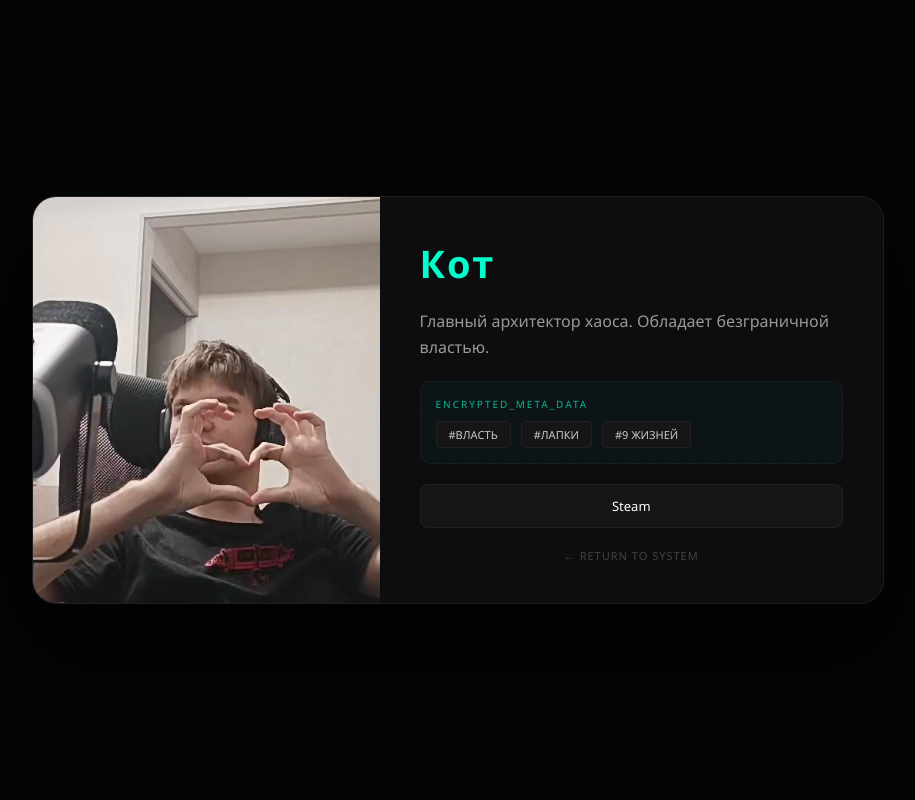
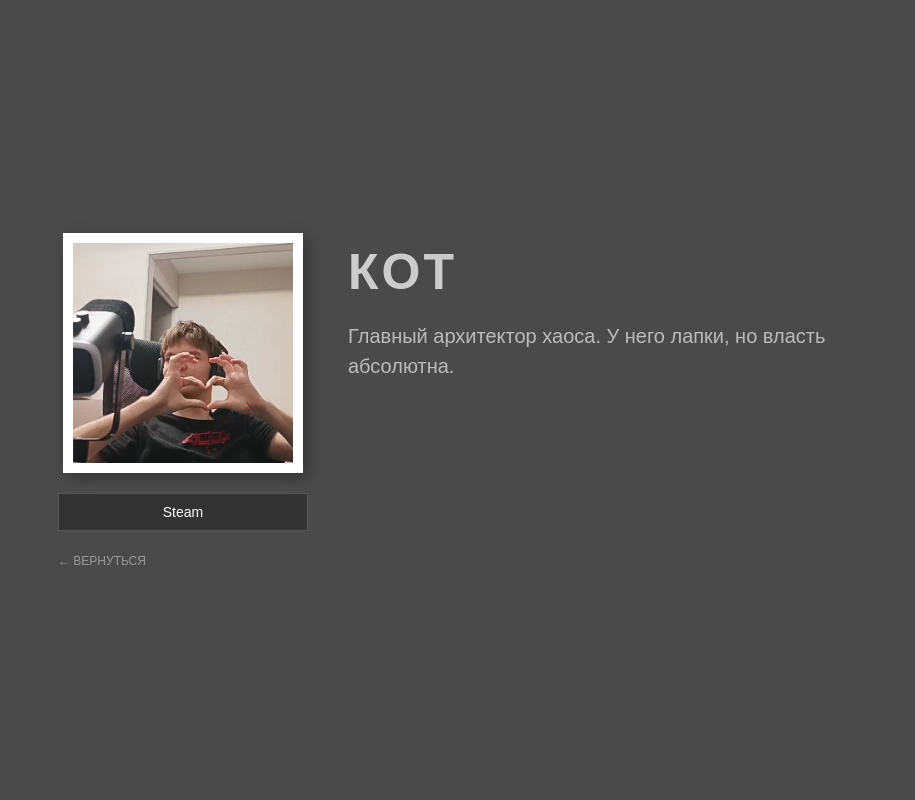
Before and after one commit to InTheNeko/neko, a Flask app: page /cat in a window 1280 px wide. Shown: the whole page, without its empty margins (182-1097 px from the left). Run offline with Flask 3, Linux system fonts and the light colour scheme.

Commit message:
Описание обновления

```diff
--- a/app.py
+++ b/app.py
@@ -13,37 +13,18 @@ def home():
 
 @app.route('/<page_name>')
 def show_page(page_name):
-    # Структура: "ключ": (Имя, Описание, Фото, [Ссылки], [Мета-теги для декора])
     friends_info = {
-        "cat": ("Кот", "Главный архитектор хаоса. Обладает безграничной властью.", "cat.jpg",
-                [("Steam", "https://steamcommunity.com")],
-                ["ВЛАСТЬ", "ЛАПКИ", "9 ЖИЗНЕЙ"]),
-
-        "ruslan": ("Руслан", "Мастер тактических решений. Почти всегда в деле.", "ruslan.jpg",
-                   [("Steam", "https://steamcommunity.com")],
-                   ["ТАКТИКА", "STAMINA", "RELIABLE"]),
-
-        "andrey": ("Андрей", "Легенда состава. Его спокойствие пугает врагов.", "andrey.jpg",
-                   [("Steam", "https://steamcommunity.com")],
-                   ["FOOD_BUFF", "CHILL", "LEGEND"]),
-
-        "timokha": ("Тимофка", "Стихийное бедствие. Никто не знает, чего от него ждать.", "timokha.jpg",
-                    [("Steam", "https://steamcommunity.com")],
-                    ["CHAOS", "RANDOM", "LUCK: 100"]),
-
-        "lesha": ("Лёша", "Надежный как швейцарские часы. Всегда поддержит.", "lesha.jpg",
-                  [("Steam", "https://steamcommunity.com")],
-                  ["STABILITY", "DWARVEN_ARMOR", "SUPPORT"]),
-
-        "ibragim": ("Ибрагим", "Молодой талант с огромным потенциалом. Гроза серверов.", "ibragim.jpg",
-                    [("Steam", "https://steamcommunity.com")],
-                    ["FUTURE", "TALENT", "SPEED"])
+        "cat": ("Кот", "Главный архитектор хаоса. У него лапки, но власть абсолютна.", "cat.jpg", [("Steam", "#")]),
+        "ruslan": ("Руслан", "Мастер тактики. Почти всегда берет инициативу на себя.", "ruslan.jpg", [("Steam", "#")]),
+        "andrey": ("Андрей", "Легенда состава. Спокоен и крайне опасен.", "andrey.jpg", [("Steam", "#")]),
+        "timokha": ("Тимофка", "Стихийное бедствие. Никто не знает его следующий шаг.", "timokha.jpg", [("Steam", "#")]),
+        "lesha": ("Лёша", "Надежный как скала. Всегда там, где нужна поддержка.", "lesha.jpg", [("Steam", "#")]),
+        "ibragim": ("Ибрагим", "Молодой талант. Будущее этой команды.", "ibragim.jpg", [("Steam", "#")])
     }
 
     data = friends_info.get(page_name)
     if data:
-        return render_template('index.html', title=data[0], description=data[1], photo=data[2],
-                               links=data[3], tags=data[4], is_home=False)
+        return render_template('index.html', title=data[0], description=data[1], photo=data[2], links=data[3], is_home=False)
     return "Not Found", 404
 
 if __name__ == '__main__':
--- a/templates/index.html
+++ b/templates/index.html
@@ -2,107 +2,139 @@
 <html lang="ru">
 <head>
     <meta charset="UTF-8">
-    <meta name="viewport" content="width=device-width, initial-scale=1.0">
     <title>{{ title }}</title>
     <style>
-        :root { --accent: #00ffcc; --bg: #050505; --card-bg: #0d0d0f; }
-
         body {
-            margin: 0; font-family: 'Segoe UI', sans-serif;
-            background-color: var(--bg); color: #fff;
-            display: flex; justify-content: center; align-items: center; min-height: 100vh;
+            margin: 0;
+            background-color: #4a4a4a; /* Темно-серый фон как на рисунке */
+            color: #fff;
+            font-family: Arial, sans-serif;
+            display: flex;
+            justify-content: center;
+            align-items: center;
+            min-height: 100vh;
         }
 
-        /* Главная страница (вертикальная) */
-        .card-home {
-            background: var(--card-bg); padding: 50px; border-radius: 30px;
-            text-align: center; width: 340px; border: 1px solid #1f1f22;
-        }
-        .card-home h1 { font-size: 50px; letter-spacing: 12px; color: var(--accent); margin-bottom: 40px; }
-
-        /* Профиль (горизонтальный) */
-        .card-profile {
-            background: var(--card-bg); display: flex; width: 850px;
-            border-radius: 24px; overflow: hidden; border: 1px solid #1f1f22;
-            box-shadow: 0 40px 100px rgba(0,0,0,0.8);
+        /* Общий контейнер (горизонтальный) */
+        .sketch-container {
+            display: flex;
+            width: 800px;
+            gap: 40px;
+            padding: 20px;
         }
 
-        /* ЛЕВАЯ ЧАСТЬ (ФОТО) */
-        .left-side { width: 45%; position: relative; }
-        .player-photo { width: 100%; height: 100%; object-fit: cover; display: block; filter: grayscale(20%); }
+        /* ЛЕВАЯ КОЛОНКА (Фото + Кнопки под ним) */
+        .left-col {
+            width: 250px;
+            display: flex;
+            flex-direction: column;
+            align-items: center;
+        }
 
-        /* ПРАВАЯ ЧАСТЬ (ИНФО) */
-        .right-side { width: 55%; padding: 40px; display: flex; flex-direction: column; justify-content: space-between; position: relative; }
+        .photo-box {
+            width: 220px;
+            height: 220px;
+            background: #fff; /* Белая рамка как на рисунке */
+            padding: 10px;
+            box-shadow: 5px 5px 15px rgba(0,0,0,0.3);
+            margin-bottom: 20px;
+        }
 
-        .profile-header h1 { font-size: 38px; margin: 0; color: var(--accent); letter-spacing: 2px; }
-        .desc { font-size: 16px; color: #999; line-height: 1.6; margin: 20px 0; }
+        .photo-box img {
+            width: 100%;
+            height: 100%;
+            object-fit: cover;
+        }
 
-        /* ИНТЕРЕСНОЕ В ПУСТОМ МЕСТЕ: СИСТЕМНЫЕ ТЕГИ */
-        .system-data {
-            background: rgba(0, 255, 204, 0.03); border: 1px dashed #222;
-            padding: 15px; border-radius: 10px; margin-bottom: 20px;
+        .nav-under-photo {
+            width: 100%;
+            display: flex;
+            flex-direction: column;
+            gap: 8px;
         }
-        .data-title { font-size: 10px; color: var(--accent); margin-bottom: 10px; letter-spacing: 2px; opacity: 0.7; }
-        .tags-wrapper { display: flex; gap: 10px; flex-wrap: wrap; }
-        .tag { font-size: 11px; background: #161618; padding: 5px 12px; border-radius: 4px; border: 1px solid #222; color: #ccc; }
 
-        .links-container { display: flex; gap: 10px; }
-        .link-tag { flex: 1; padding: 12px; background: #161618; border: 1px solid #222; color: #fff; text-decoration: none; border-radius: 8px; text-align: center; font-size: 13px; transition: 0.3s; }
-        .link-tag:hover { background: var(--accent); color: #000; }
+        /* ПРАВАЯ КОЛОНКА (Текст "Заполни") */
+        .right-col {
+            flex: 1;
+            padding-top: 10px;
+        }
 
-        .menu-vertical { display: flex; flex-direction: column; gap: 12px; width: 100%; }
-        .btn { padding: 18px; background: #161618; border: 1px solid #222; color: #fff; text-decoration: none; border-radius: 12px; font-weight: bold; transition: 0.3s; text-align: center; }
-        .btn:hover { border-color: var(--accent); transform: translateY(-3px); }
+        h1 {
+            font-size: 50px;
+            margin: 0 0 20px 0;
+            color: #ccc; /* Светло-серый текст */
+            text-transform: uppercase;
+            letter-spacing: 3px;
+        }
 
-        .btn-back { color: #444; text-decoration: none; font-size: 11px; margin-top: 20px; text-align: center; display: block; letter-spacing: 1px; }
-        .btn-back:hover { color: #888; }
+        .desc {
+            font-size: 20px;
+            line-height: 1.5;
+            color: #bbb;
+        }
 
-        @media (max-width: 800px) {
-            .card-profile { flex-direction: column; width: 350px; }
-            .left-side, .right-side { width: 100%; }
-            .player-photo { height: 300px; }
+        /* Стили кнопок */
+        .btn {
+            display: block;
+            padding: 10px;
+            background: #333;
+            color: #fff;
+            text-decoration: none;
+            text-align: center;
+            border: 1px solid #555;
+            font-size: 14px;
+            transition: 0.2s;
         }
+        .btn:hover { background: #555; border-color: #fff; }
+
+        .btn-back {
+            margin-top: 15px;
+            color: #999;
+            text-decoration: none;
+            font-size: 12px;
+        }
+        .btn-back:hover { color: #fff; }
+
+        /* Главная страница */
+        .home-card { text-align: center; }
+        .home-card h1 { font-size: 70px; color: #00ffcc; margin-bottom: 30px; }
     </style>
 </head>
 <body>
 
     {% if is_home %}
-    <div class="card-home">
+    <div class="home-card">
         <h1>{{ title }}</h1>
-        <div class="menu-vertical">
+        <div class="nav-under-photo" style="width: 300px; margin: 0 auto;">
             {% for name, link in buttons %}
                 <a href="/{{ link }}" class="btn">{{ name }}</a>
             {% endfor %}
         </div>
     </div>
     {% else %}
-    <div class="card-profile">
-        <div class="left-side">
-            <img src="{{ url_for('static', filename='images/' + photo) }}" class="player-photo">
-        </div>
-        <div class="right-side">
-            <div class="profile-header">
-                <h1>{{ title }}</h1>
-                <p class="desc">{{ description }}</p>
+    <div class="sketch-container">
+        <!-- ЛЕВО: Фото и навигация -->
+        <div class="left-col">
+            <div class="photo-box">
+                {% if photo %}
+                    <img src="{{ url_for('static', filename='images/' + photo) }}">
+                {% else %}
+                    <div style="color:#000; text-align:center; padding-top:80px;">ФОТО</div>
+                {% endif %}
             </div>
 
-            <!-- ТО САМОЕ ИНТЕРЕСНОЕ: БЛОК ДАННЫХ -->
-            <div class="system-data">
-                <div class="data-title">ENCRYPTED_META_DATA</div>
-                <div class="tags-wrapper">
-                    {% for tag in tags %}
-                        <span class="tag">#{{ tag }}</span>
-                    {% endfor %}
-                </div>
+            <div class="nav-under-photo">
+                {% for label, url in links %}
+                    <a href="{{ url }}" class="btn" target="_blank">{{ label }}</a>
+                {% endfor %}
+                <a href="/" class="btn-back">← ВЕРНУТЬСЯ</a>
             </div>
+        </div>
 
-            <div class="links-container">
-                {% for label, url in links %}
-                    <a href="{{ url }}" class="link-tag" target="_blank">{{ label }}</a>
-                {% endfor %}
-            </div>
-
-            <a href="/" class="btn-back">← RETURN TO SYSTEM</a>
+        <!-- ПРАВО: Текст ("Заполни") -->
+        <div class="right-col">
+            <h1>{{ title }}</h1>
+            <p class="desc">{{ description }}</p>
         </div>
     </div>
     {% endif %}
```
